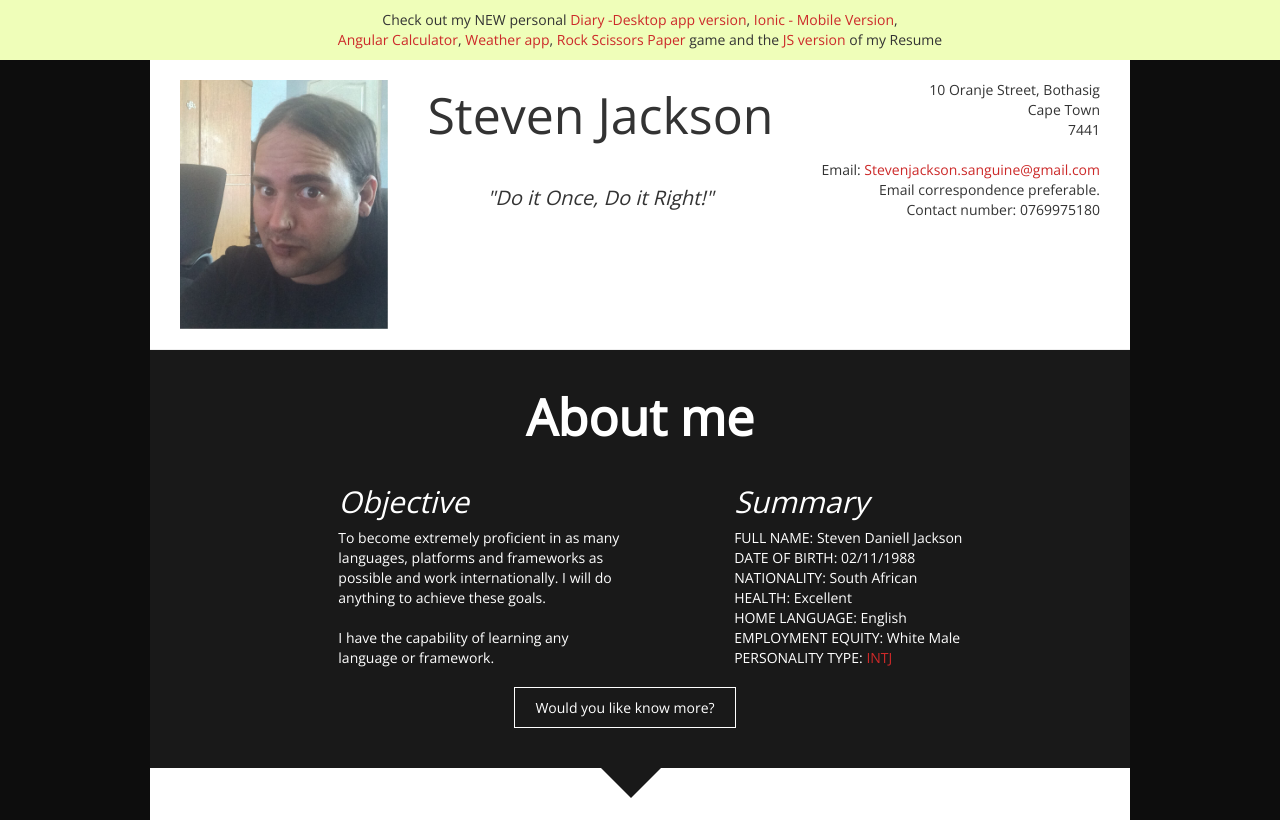
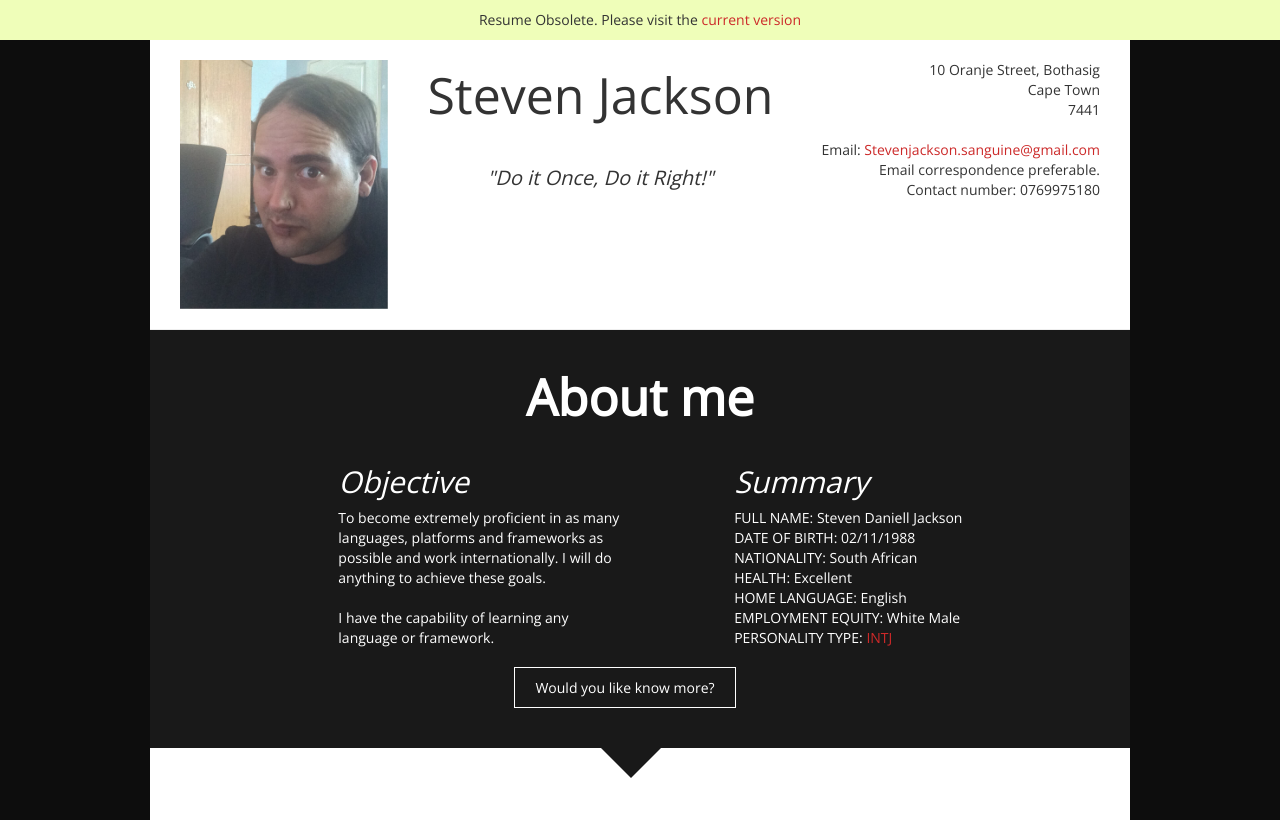
Before and after one commit to steven-daniell-jackson/resume-single-page, a plain HTML site: page index.html in a window 1280 px wide. Shown: the top 820 px of the page. Drawn offline with nearby package versions, Linux system fonts and the light colour scheme; files that its build step writes are made by us from their sources.

Commit message:
Resume Obsolete. Changed notification

```diff
--- a/index.html
+++ b/index.html
@@ -33,7 +33,7 @@ Just threw something simple together
 </head>
 <body>
 
-<div class="new-notification text-center">Check out my NEW personal <a href="http://steven-daniell-jackson.github.io/diary/#/home">Diary -Desktop app version</a>, <a href="http://steven-daniell-jackson.github.io/diary-ionic/">Ionic - Mobile Version</a>,<br> <a href="http://steven-daniell-jackson.github.io/angular-projects/#/calculator">Angular Calculator</a>, <a href="http://steven-daniell-jackson.github.io/angular-projects/#/weather">Weather app</a>,  <a href="http://steven-daniell-jackson.github.io/angular-projects/#/rps">Rock Scissors Paper</a> game and the <a href="http://steven-daniell-jackson.github.io/resume-js/">JS version</a> of my Resume <br></div>
+<div class="new-notification text-center">Resume Obsolete. Please visit the <a href="http://steven-daniell-jackson.github.io/#/home">current version</a></div>
         <!--[if lt IE 8]>
             <p class="browserupgrade">You are using an <strong>outdated</strong> browser. Please <a href="http://browsehappy.com/">upgrade your browser</a> to improve your experience.</p>
             <![endif]-->
```
